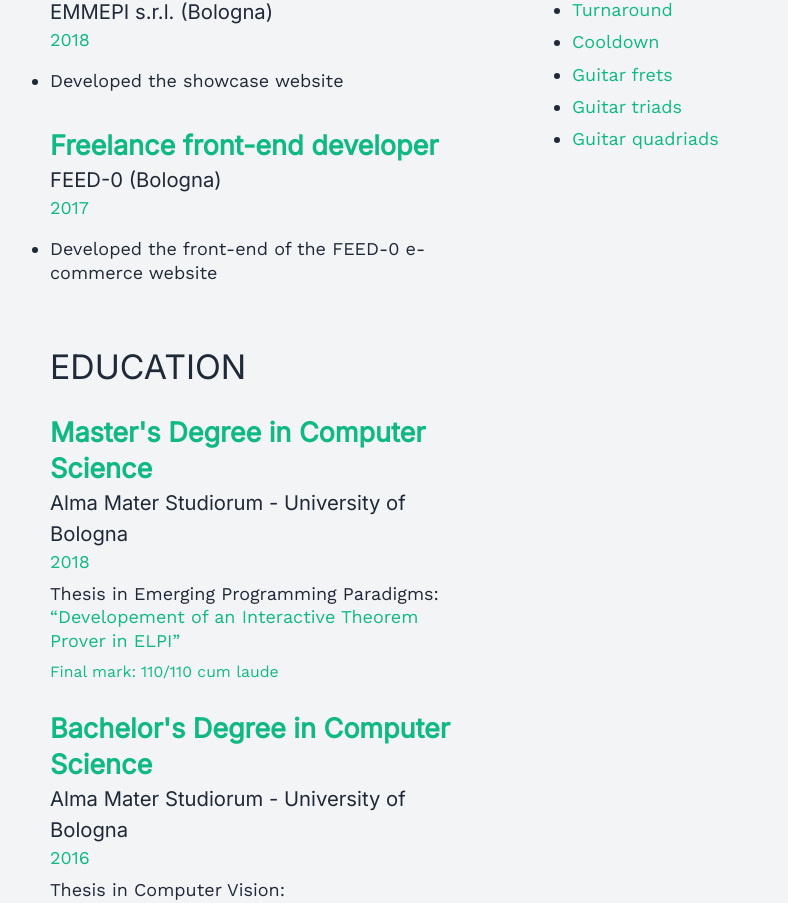
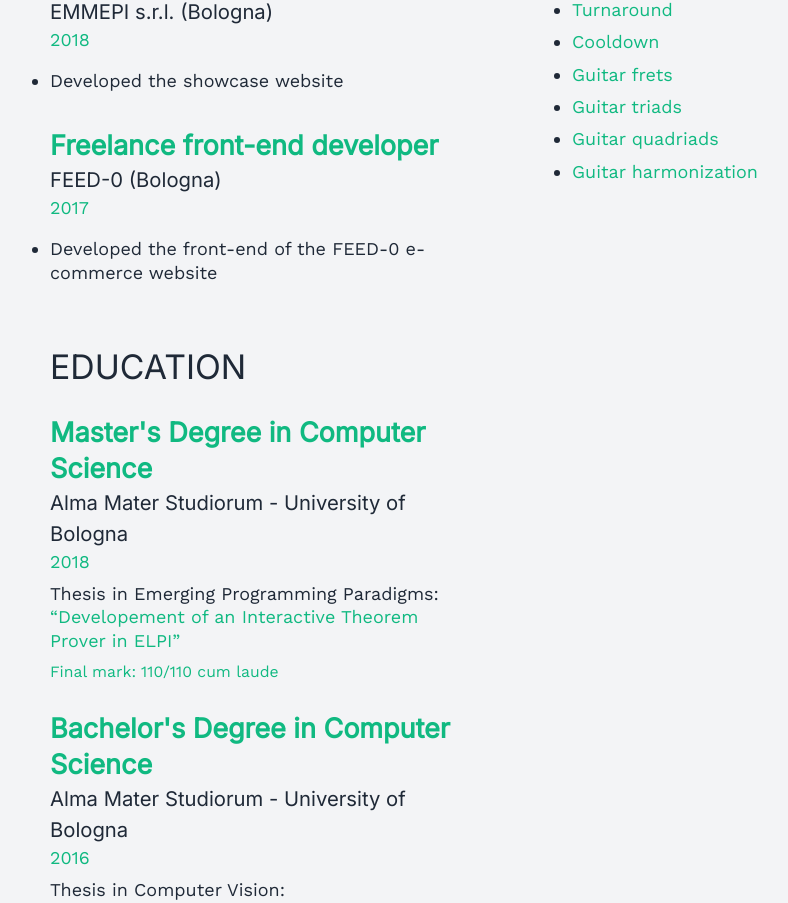
Before and after one commit to cpiemontese/cpiemontese.github.io, a Next.js app: page / in a window 1280 px wide. Shown: the part 1874-2777 px from the top of the page, without its empty margins (122-910 px from the left). Built offline with nearby package versions, Linux system fonts and the light colour scheme.

Commit message:
add harmonization

```diff
--- a/pages/index.jsx
+++ b/pages/index.jsx
@@ -374,17 +374,22 @@ export default function IndexPage() {
                   </li>
                   <li className="mb-2">
                     <Link className="text-emerald-500 dark:text-emerald-400" href="/music/guitar/fret-permutation">
-                      {lang === EN ? 'Guitar frets' : 'Tasti della chitarra'}
+                      {lang === EN ? 'Guitar frets' : 'Tasti chitarra'}
                     </Link>
                   </li>
                   <li className="mb-2">
                     <Link className="text-emerald-500 dark:text-emerald-400" href="/music/guitar/triad-permutation">
-                      {lang === EN ? 'Guitar triads' : 'Triadi per la chitarra'}
+                      {lang === EN ? 'Guitar triads' : 'Triadi per chitarra'}
+                    </Link>
+                  </li>
+                  <li className="mb-2">
+                    <Link className="text-emerald-500 dark:text-emerald-400" href="/music/guitar/quadriad-permutation">
+                      {lang === EN ? 'Guitar quadriads' : 'Quadriadi per chitarra'}
                     </Link>
                   </li>
                   <li>
-                    <Link className="text-emerald-500 dark:text-emerald-400" href="/music/guitar/quadriad-permutation">
-                      {lang === EN ? 'Guitar quadriads' : 'Quadriadi per la chitarra'}
+                    <Link className="text-emerald-500 dark:text-emerald-400" href="/music/guitar/harmonization">
+                      {lang === EN ? 'Guitar harmonization' : 'Armonizzazione per chitarra'}
                     </Link>
                   </li>
                 </ul>
--- /dev/null
+++ b/pages/music/guitar/harmonization.jsx
@@ -0,0 +1,39 @@
+import Layout from '@/components/layout'
+import Permutation from '@/components/permutation'
+import { NOTES } from '../../../lib/utils'
+
+const sets = ['654', '543', '432', '321']
+const inversions = ['R', 'I', 'II']
+
+let zip = []
+for (let h = 0; h < NOTES.length; h++) {
+  for (let i = 0; i < sets.length; i++) {
+    for (let j = 0; j < inversions.length; j++) {
+      zip.push([NOTES[h], sets[i], inversions[j]])
+    }
+  }
+}
+
+export default function Harmonization() {
+  return (
+    <Layout>
+      {({ _lang }) => (
+        <>
+          <Permutation
+            elements={zip}
+            getElemFn={(elements, idx) => {
+              const [note, set, inversion] = elements[idx]
+              return (
+                <div className="flex flex-col items-center">
+                  <div className="mb-4">{`${note}`}</div>
+                  <div className="mb-4">{`${set}`}</div>
+                  <div>{`${inversion}`}</div>
+                </div>
+              )
+            }}
+          />
+        </>
+      )}
+    </Layout>
+  )
+}
```
